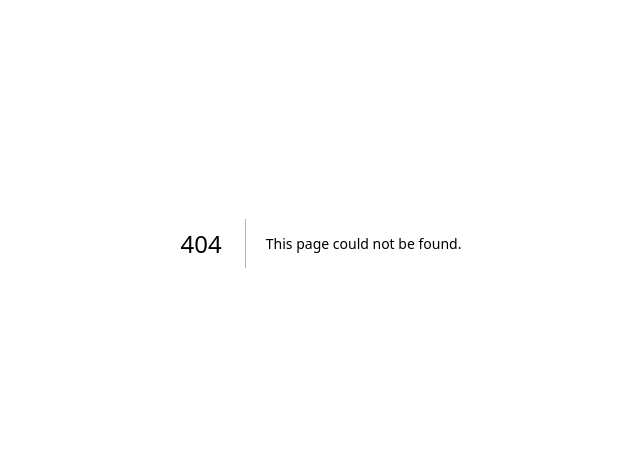
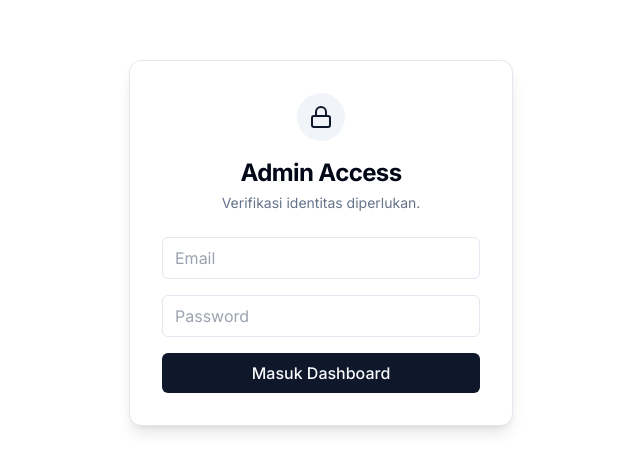
Before and after one commit to Nephyy1/nephyy-portofolio, a Next.js app: page /login in a window 1280 px wide. Before the commit this address had no page. Shown: the part 157-628 px from the top of the page, without its empty margins (319-959 px from the left). Built offline with nearby package versions, Linux system fonts and the light colour scheme; no server answers.

Commit message:
Create page.tsx

```diff
--- /dev/null
+++ b/app/login/page.tsx
@@ -0,0 +1,74 @@
+"use client"
+
+import { useState } from 'react'
+import { supabase } from '@/lib/supabase'
+import { useRouter } from 'next/navigation'
+import { Lock } from 'lucide-react'
+
+export default function LoginPage() {
+  const router = useRouter()
+  const [email, setEmail] = useState('')
+  const [password, setPassword] = useState('')
+  const [loading, setLoading] = useState(false)
+
+  const handleLogin = async (e: React.FormEvent) => {
+    e.preventDefault()
+    setLoading(true)
+
+    const { error } = await supabase.auth.signInWithPassword({
+      email,
+      password,
+    })
+
+    if (error) {
+      alert(error.message)
+    } else {
+      router.push('/admin')
+    }
+    setLoading(false)
+  }
+
+  return (
+    <div className="min-h-screen flex items-center justify-center bg-background text-foreground p-4">
+      <div className="w-full max-w-sm border border-border bg-card rounded-xl p-8 shadow-lg">
+        <div className="flex flex-col items-center mb-6">
+          <div className="p-3 bg-secondary rounded-full mb-4">
+            <Lock className="w-6 h-6 text-primary" />
+          </div>
+          <h1 className="text-2xl font-bold tracking-tight">Admin Access</h1>
+          <p className="text-sm text-muted-foreground mt-1">Verifikasi identitas diperlukan.</p>
+        </div>
+
+        <form onSubmit={handleLogin} className="space-y-4">
+          <div>
+            <input
+              type="email"
+              placeholder="Email"
+              className="w-full px-3 py-2 bg-background border border-input rounded-md focus:outline-none focus:ring-2 focus:ring-primary"
+              value={email}
+              onChange={(e) => setEmail(e.target.value)}
+              required
+            />
+          </div>
+          <div>
+            <input
+              type="password"
+              placeholder="Password"
+              className="w-full px-3 py-2 bg-background border border-input rounded-md focus:outline-none focus:ring-2 focus:ring-primary"
+              value={password}
+              onChange={(e) => setPassword(e.target.value)}
+              required
+            />
+          </div>
+          <button
+            type="submit"
+            disabled={loading}
+            className="w-full bg-primary text-primary-foreground py-2 rounded-md font-medium hover:bg-primary/90 transition-colors disabled:opacity-50"
+          >
+            {loading ? 'Memproses...' : 'Masuk Dashboard'}
+          </button>
+        </form>
+      </div>
+    </div>
+  )
+}
```
